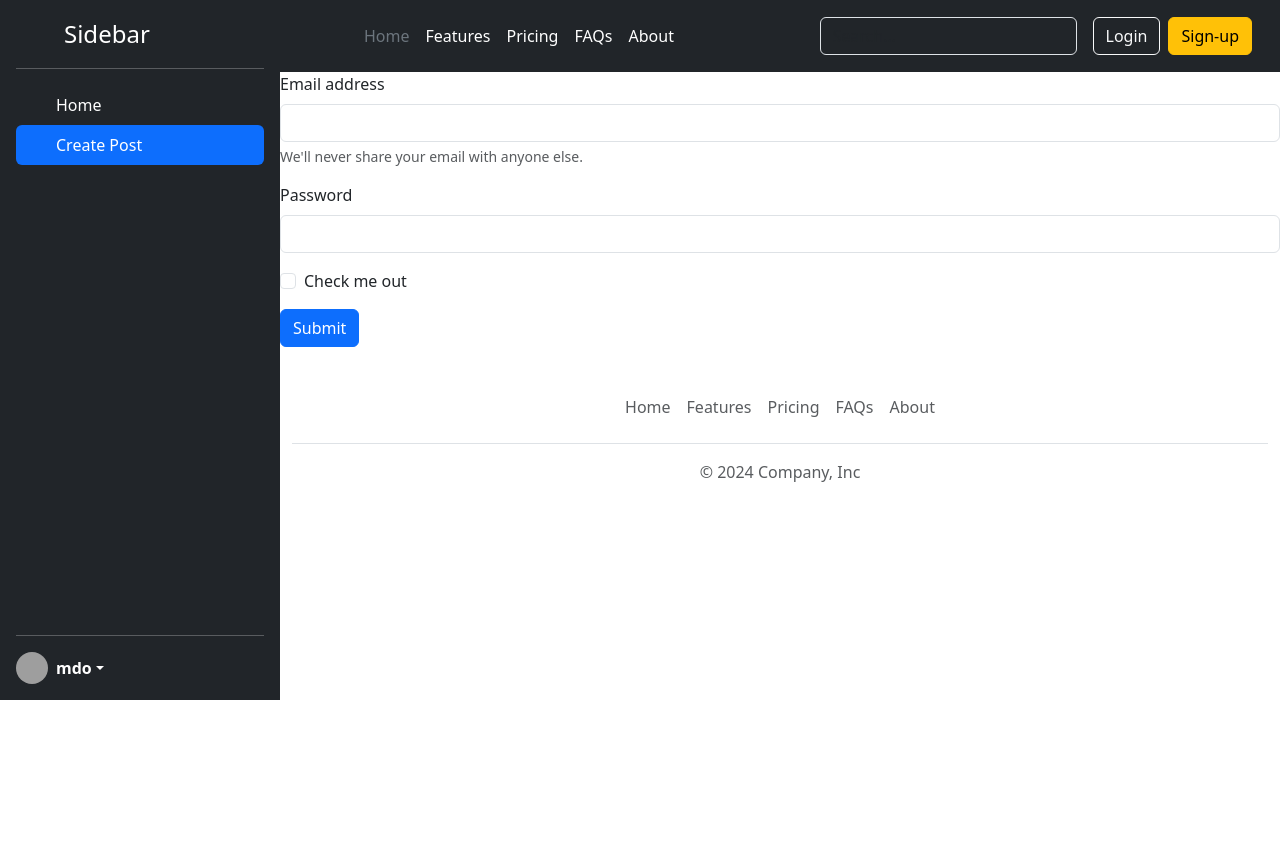
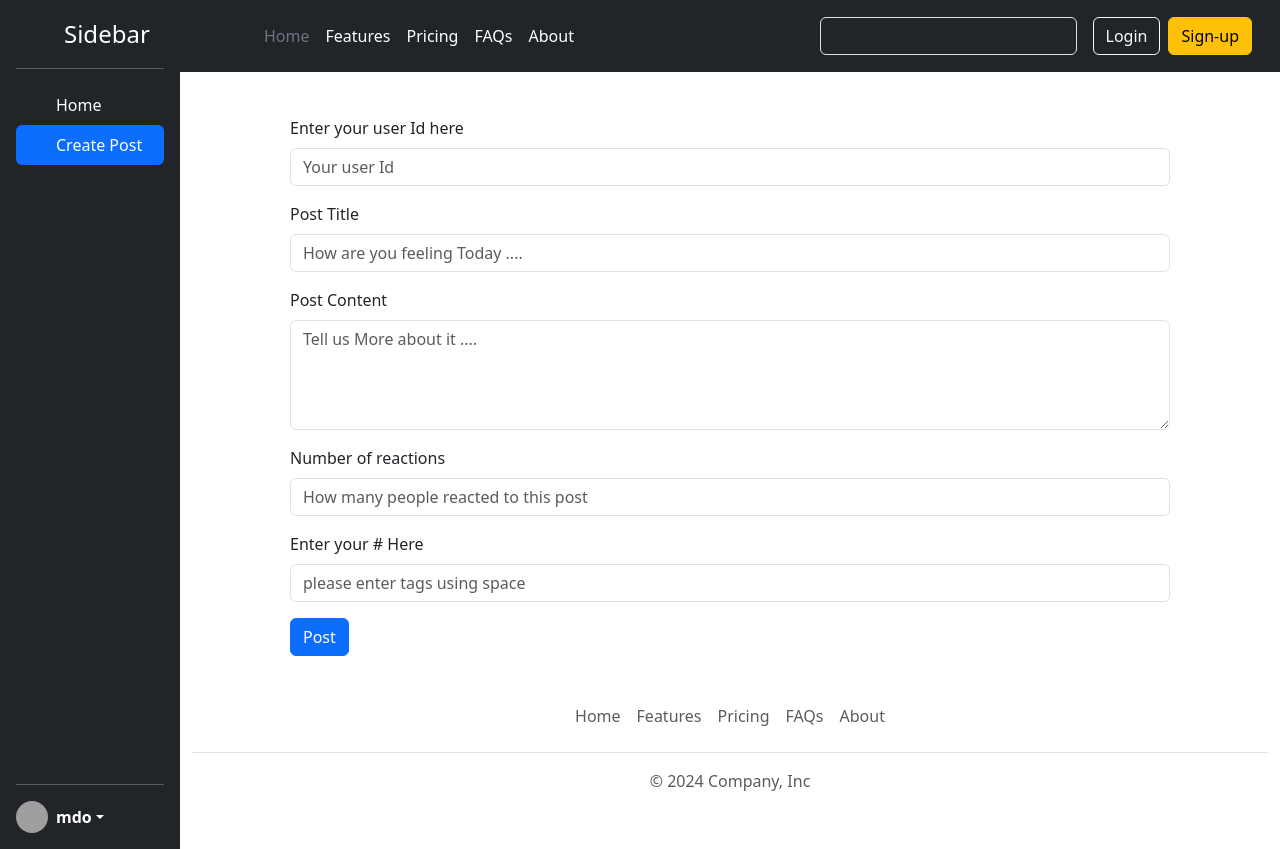
Before and after one commit to dg-codingbapunu/social-media-project-1, a React (Vite) app in the folder app/: page / in a window 1280 px wide. Both pictures are taken after a click on the item "Create Post". Before the commit the page ends 800 px from the top, so only its background shows below. Built offline with nearby package versions, Linux system fonts and the light colour scheme; grey boxes are pictures that could not be loaded.

Commit message:
complete all functionality

```diff
--- a/app/src/App.css
+++ b/app/src/App.css
@@ -6,6 +6,7 @@
 }
 .sidebar {
   min-height: 700px;
+  width: 180px;
 }
 
 .tags {
@@ -22,3 +23,8 @@
 .hower {
   cursor: pointer;
 }
+.create-post {
+  width: 80%;
+  margin-top: 44px;
+  margin-left: 10%;
+}
--- a/app/src/components/CreatePost.jsx
+++ b/app/src/components/CreatePost.jsx
@@ -1,46 +1,97 @@
-import React from "react";
+import React, { useContext, useRef } from "react";
+import { PostList } from "../store/post-list-store";
 
 const CreatePost = () => {
+  const { addPost } = useContext(PostList);
+  const userIdElement = useRef();
+  const postTitleElement = useRef();
+  const postBodyElement = useRef();
+  const rectionsElement = useRef();
+  const tagsElement = useRef();
+
+  const handleSubmit = (event) => {
+    event.preventDefault();
+    const userId = userIdElement.current.value;
+    const postTitle = postTitleElement.current.value;
+    const postBody = postBodyElement.current.value;
+    const reactions = rectionsElement.current.value;
+    const tags = tagsElement.current.value.split(" ");
+    userIdElement.current.value = "";
+    postTitleElement.current.value = "";
+    postBodyElement.current.value = "";
+    rectionsElement.current.value = "";
+    tagsElement.current.value = "";
+    addPost(userId, postTitle, postBody, reactions, tags);
+  };
+
   return (
     <>
-      <form>
+      <form className="create-post" onSubmit={handleSubmit}>
         <div className="mb-3">
-          <label htmlFor="exampleInputEmail1" className="form-label">
-            Email address
+          <label htmlFor="userId" className="form-label">
+            Enter your user Id here
           </label>
           <input
-            type="email"
+            type="text"
+            ref={userIdElement}
             className="form-control"
-            id="exampleInputEmail1"
-            aria-describedby="emailHelp"
+            id="userId"
+            placeholder="Your user Id"
           />
-          <div id="emailHelp" className="form-text">
-            We'll never share your email with anyone else.
-          </div>
+        </div>
+
+        <div className="mb-3">
+          <label htmlFor="title" className="form-label">
+            Post Title
+          </label>
+          <input
+            type="text"
+            ref={postTitleElement}
+            className="form-control"
+            id="title"
+            placeholder="How are you feeling Today ...."
+          />
         </div>
         <div className="mb-3">
-          <label htmlFor="exampleInputPassword1" className="form-label">
-            Password
+          <label htmlFor="body" className="form-label">
+            Post Content
+          </label>
+          <textarea
+            type="text"
+            ref={postBodyElement}
+            rows="4"
+            className="form-control"
+            id="body"
+            placeholder="Tell us More about it ...."
+          />
+        </div>
+        <div className="mb-3">
+          <label htmlFor="reactions" className="form-label">
+            Number of reactions
           </label>
           <input
-            type="password"
+            type="text"
+            ref={rectionsElement}
             className="form-control"
-            id="exampleInputPassword1"
-            autoComplete="current-password"
+            id="reactions"
+            placeholder="How many people reacted to this post"
           />
         </div>
-        <div className="mb-3 form-check">
+        <div className="mb-3">
+          <label htmlFor="tags" className="form-label">
+            Enter your # Here
+          </label>
           <input
-            type="checkbox"
-            className="form-check-input"
-            id="exampleCheck1"
+            type="text"
+            ref={tagsElement}
+            className="form-control"
+            id="tags"
+            placeholder="please enter tags using space"
           />
-          <label className="form-check-label" htmlFor="exampleCheck1">
-            Check me out
-          </label>
         </div>
+
         <button type="submit" className="btn btn-primary">
-          Submit
+          Post
         </button>
       </form>
     </>
--- a/app/src/components/Sidebar.jsx
+++ b/app/src/components/Sidebar.jsx
@@ -4,10 +4,7 @@
   };
   return (
     <>
-      <div
-        className="d-flex flex-column flex-shrink-0 p-3 text-bg-dark sidebar"
-        style={{ width: "280px" }}
-      >
+      <div className="d-flex flex-column flex-shrink-0 p-3 text-bg-dark sidebar">
         <a
           href="/"
           className="d-flex align-items-center mb-3 mb-md-0 me-md-auto text-white text-decoration-none"
--- a/app/src/store/post-list-store.jsx
+++ b/app/src/store/post-list-store.jsx
@@ -11,6 +11,8 @@
     newPostList = currPostList.filter(
       (post) => post.id !== action.payload.postId
     );
+  } else if (action.type === "ADD_POST") {
+    newPostList = [action.payload, ...currPostList];
   }
 
   return newPostList;
@@ -20,7 +22,19 @@
     postListReducer,
     DEFAULT_POST_LIST
   );
-  const addPost = () => {};
+  const addPost = (userId, postTitle, postBody, reactions, tags) => {
+    dispatchPostList({
+      type: "ADD_POST",
+      payload: {
+        id: Date.now(),
+        title: postTitle,
+        body: postBody,
+        userId: userId,
+        reactions: reactions,
+        tags: tags,
+      },
+    });
+  };
   const deletePost = (postId) => {
     dispatchPostList({
       type: "DELETE_POST",
@@ -44,14 +58,6 @@
 };
 const DEFAULT_POST_LIST = [
   {
-    id: "1",
-    title: "pass ho bhai",
-    body: "2 sal ke masti ke baad  bhi Mca pass ho gaye hard to Belive",
-    userId: "user_90",
-    reactions: 90,
-    tags: ["pass", "MCA", "2 years"],
-  },
-  {
     id: "2",
     title: "Going to chennai",
     body: "going to chennai for vacation enjoying my summer vacation ",
```
